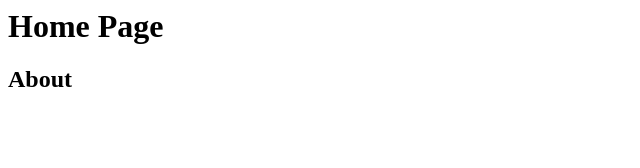
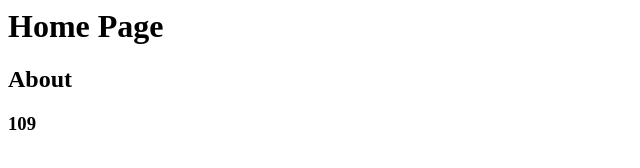
Before and after one commit to 1173710208/jr-git-intro, a plain HTML site: page index.html in a window 1280 px wide. Shown: the full height of the page, 0-640 px from the left. Drawn offline with Linux system fonts and the light colour scheme.

Commit message:
109: Simulate changes by colleagues

```diff
--- a/index.html
+++ b/index.html
@@ -1,2 +1,3 @@
 <h1>Home Page</h1>
 <h2>About</h2>
+<h3>109</h3>
```
